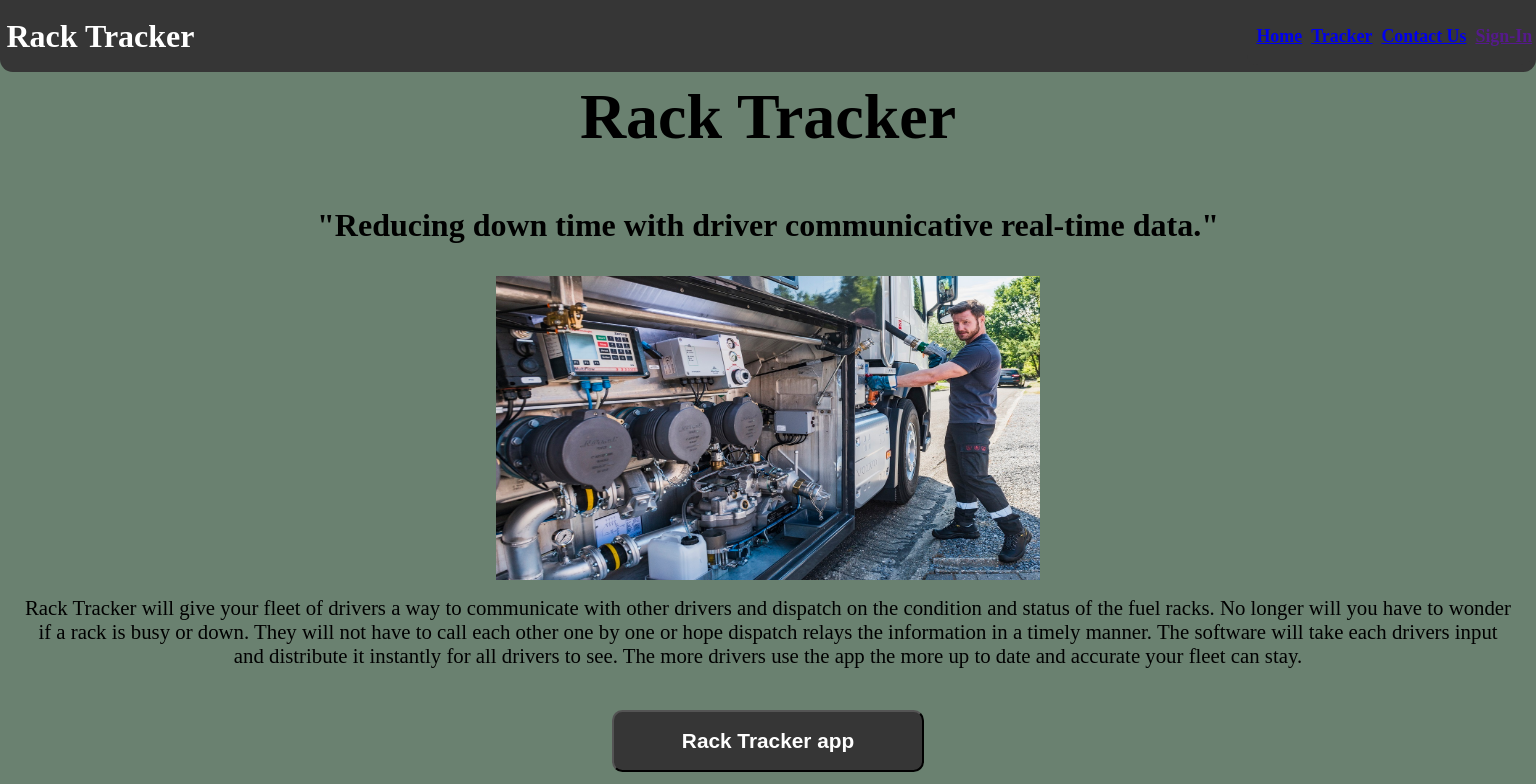
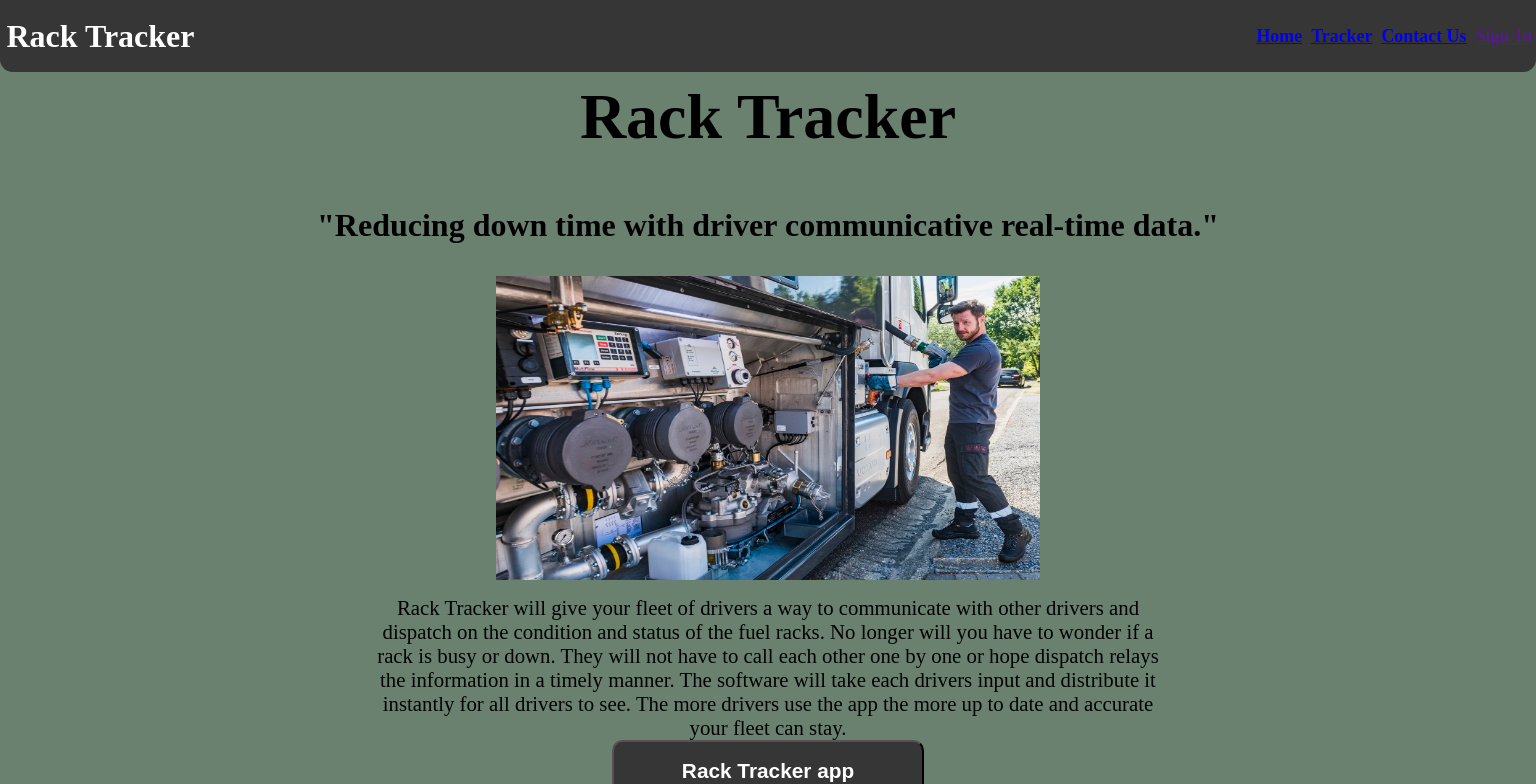
Before and after one commit to willie10r/rack-tracker, a Next.js app: page / in a window 1536 px wide. Shown: the top 784 px of the page. Built offline with nearby package versions, Linux system fonts and the light colour scheme.

Commit message:
Finished the base styles for the desktop. I will come back later after I get the logic working, and get some feed back after I do a short small trial run.

```diff
--- a/src/app/(pages)/page.js
+++ b/src/app/(pages)/page.js
@@ -6,7 +6,7 @@ import TruckatFuelRack from '../../../public/images/TruckatFuelRack.jpg'
 
 export default function Home() {
   return (
-    <main>
+    <main className={styleshome.main}>
       <section className={styleshome.mottoWrapper}>
         <h1 className={styleshome.mottoHeader}>
           Rack Tracker
--- a/src/app/(pages)/tracker/page.js
+++ b/src/app/(pages)/tracker/page.js
@@ -39,7 +39,7 @@ export default function Tracker() {
                     </li>
                 </ul>
             </section>
-            <section>
+            <section className={stylestracker.trackerSection}>
                 <h2 className={stylestracker.title}>
                     Status
                 </h2>
--- a/src/styles/contact.module.scss
+++ b/src/styles/contact.module.scss
@@ -24,11 +24,17 @@
     margin: 4em 1em auto 1em;
     @media screen and (min-width:601px) {
         font-size:1.3em;
+        max-width: 800px;
+        margin: auto auto;
     }
 }
 .contactSection {
     text-align: center;
     margin: 4em 1em auto 1em;
+    @media screen and (min-width:1290px) {
+        max-width: 800px;
+        margin: auto auto;
+    }
 }
 .svg {
     padding: 0em;
--- a/src/styles/home.module.scss
+++ b/src/styles/home.module.scss
@@ -1,5 +1,11 @@
 @import 'vars';
 
+.main {
+    @media screen and (min-width:1290px) {
+        max-width: 1290px;
+        margin: auto auto;
+    }
+}
 .mottoWrapper {
     display: block;
     text-align: center;
@@ -37,9 +43,12 @@
 .SectionText {
     text-align: center;
     margin: auto 1em 2em 1em;
+    max-width: 800px;
     @media screen and (min-width:601px) {
         font-size:1.3em;
+         margin: auto auto;
     }
+
 }
 .buttonApp {
     display: block;
--- a/src/styles/tracker.module.scss
+++ b/src/styles/tracker.module.scss
@@ -47,6 +47,12 @@
         font-size: 2.5em;
     }
 
+}
+.trackerSection {
+    @media screen and (min-width:601px) {
+        max-width: 800px;
+        margin: auto auto;
+    }
 }
 .cardGroup {
     display: flex;
```
